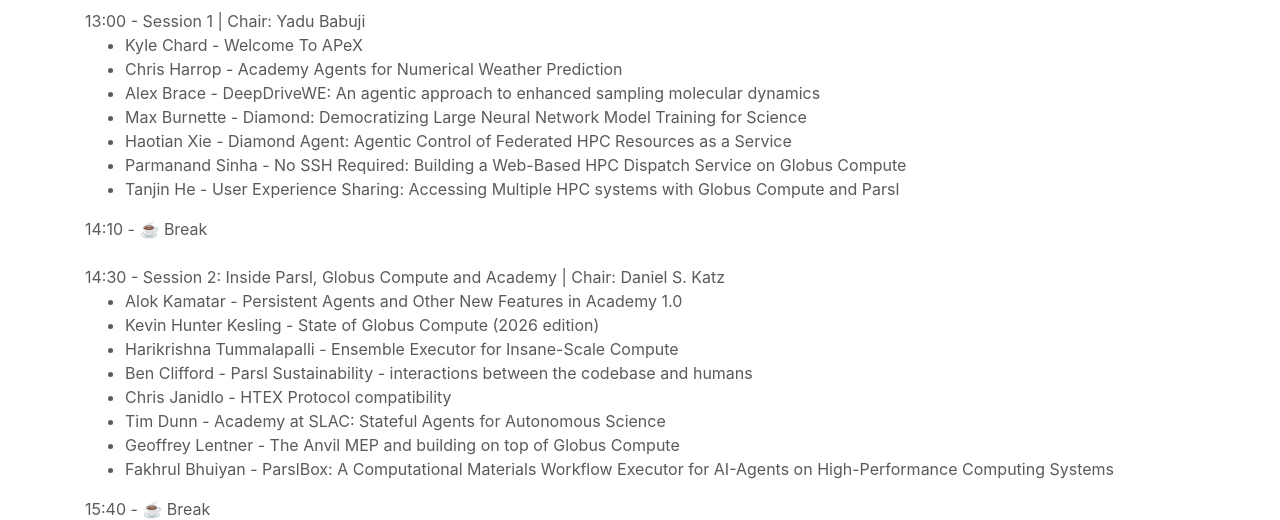
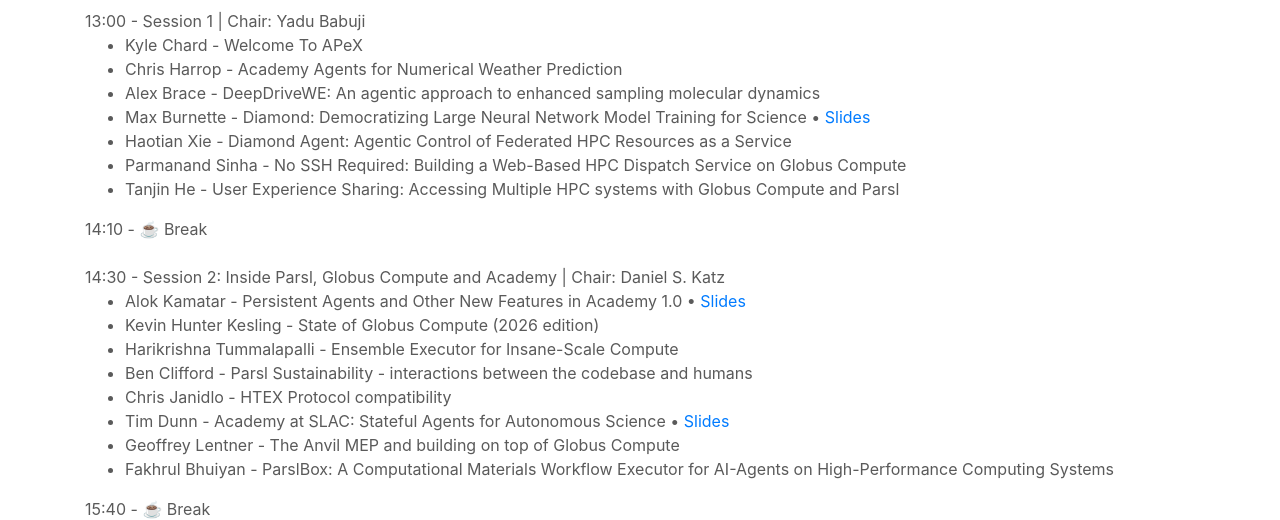
Before and after one commit to Parsl/parsl.github.io, a Jekyll site: the page built from parslfest/apex2026.html, in a window 1280 px wide and 1400 px high, scrolled down 570 px. Shown: the part 153-673 px from the top of the window. Built offline with Jekyll 4.4.1, drawn with Linux system fonts in a browser that asks for light colours; some of the changed text lies outside the part shown.

Commit message:
Adding first set of apex 2026 slides

```diff
--- a/parslfest/apex2026.html
+++ b/parslfest/apex2026.html
@@ -65,7 +65,7 @@
 <li>Kyle Chard - Welcome To APeX  </li>
 <li>Chris Harrop - Academy Agents for Numerical Weather Prediction </li>
 <li>Alex Brace - DeepDriveWE: An agentic approach to enhanced sampling molecular dynamics  </li>
-<li>Max Burnette - Diamond: Democratizing Large Neural Network Model Training for Science </li>
+<li>Max Burnette - Diamond: Democratizing Large Neural Network Model Training for Science • <a href="2026/burnette-diamond.pdf" target="_blank">Slides</a></li>
 <li>Haotian Xie - Diamond Agent: Agentic Control of Federated HPC Resources as a Service  </li>
 <li>Parmanand Sinha - No SSH Required: Building a Web-Based HPC Dispatch Service on Globus Compute  </li>
 <li>Tanjin He - User Experience Sharing: Accessing Multiple HPC systems with Globus Compute and Parsl</li>
@@ -75,12 +75,12 @@
 
 14:30 - Session 2: Inside Parsl, Globus Compute and Academy | Chair: Daniel S. Katz
 <ul>
-<li>Alok Kamatar - Persistent Agents and Other New Features in Academy 1.0   </li>
+<li>Alok Kamatar - Persistent Agents and Other New Features in Academy 1.0 • <a href="2026/kamatar-academy-1.0.pdf" target="_blank">Slides</a></li>
 <li>Kevin Hunter Kesling - State of Globus Compute (2026 edition)  </li>
 <li>Harikrishna Tummalapalli - Ensemble Executor for Insane-Scale Compute   </li>
 <li>Ben Clifford - Parsl Sustainability - interactions between the codebase and humans</li>
-<li>Chris Janidlo - HTEX Protocol compatibility  </li>
-<li>Tim Dunn - Academy at SLAC: Stateful Agents for Autonomous Science   </li>
+<li>Chris Janidlo - HTEX Protocol compatibility</li>
+<li>Tim Dunn - Academy at SLAC: Stateful Agents for Autonomous Science • <a href="2026/dunn-academy-at-slac.pdf" target="_blank">Slides</a></li>
 <li>Geoffrey Lentner - The Anvil MEP and building on top of Globus Compute  </li>
 <li>Fakhrul Bhuiyan - ParslBox: A Computational Materials Workflow Executor for AI-Agents on High-Performance Computing Systems</li>
 </ul>
@@ -131,7 +131,7 @@
 <li>Augustus Ellerm - HPCBridge   </li>
 <li>Himanshi Yadav - Atomizing the Chicago Assyrian Dictionary: Agentic Workflow for Structuring Multi-Language Text Documents   </li>
 <li>Hai Nguyen - A reference architecture for AI orchestration  </li>
-<li>Jack Bryant - Building the Guardrails - How we use Globus Flows and Globus Compute to enforce access control and data hygiene</li>
+<li>Jack Bryant - Building the Guardrails - How we use Globus Flows and Globus Compute to enforce access control and data hygiene • <a href="2026/bryant-building-the-guardrails.pdf" target="_blank">Slides</a></li>
 </ul>
 
 11:35 - ☕️ Break  <br /><br />
```
Also changed, not shown: 4 other files.
